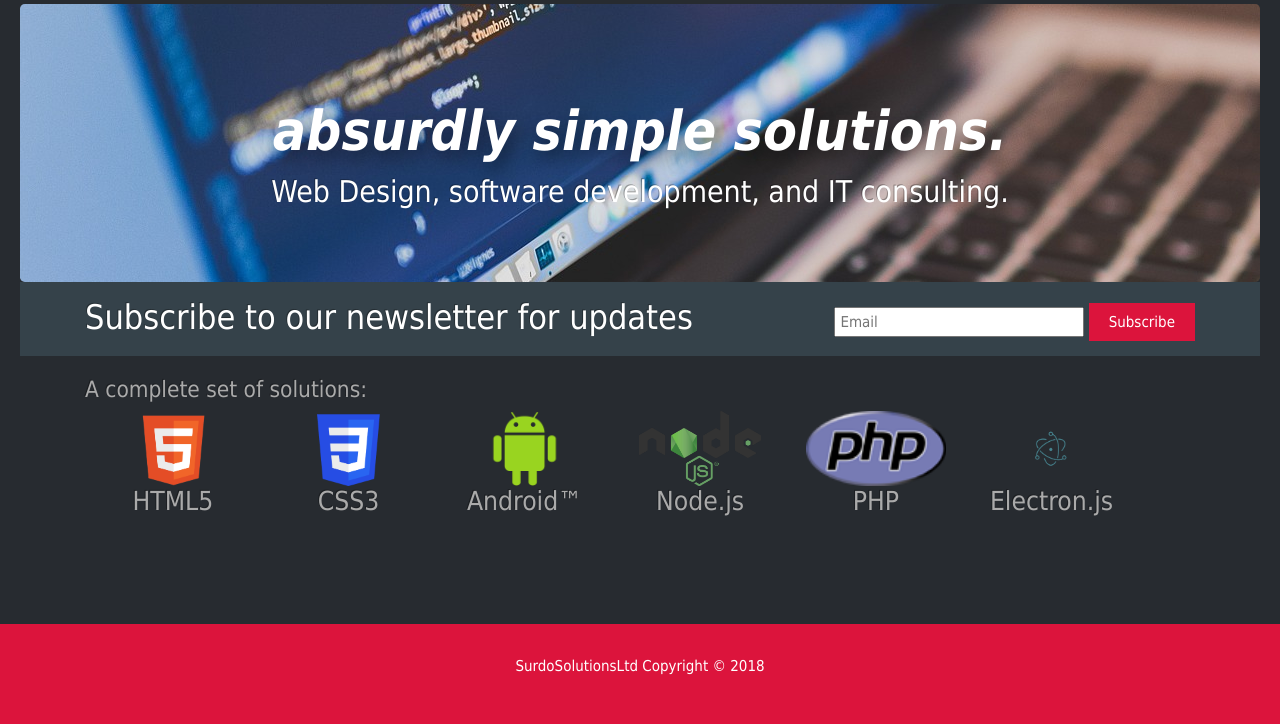
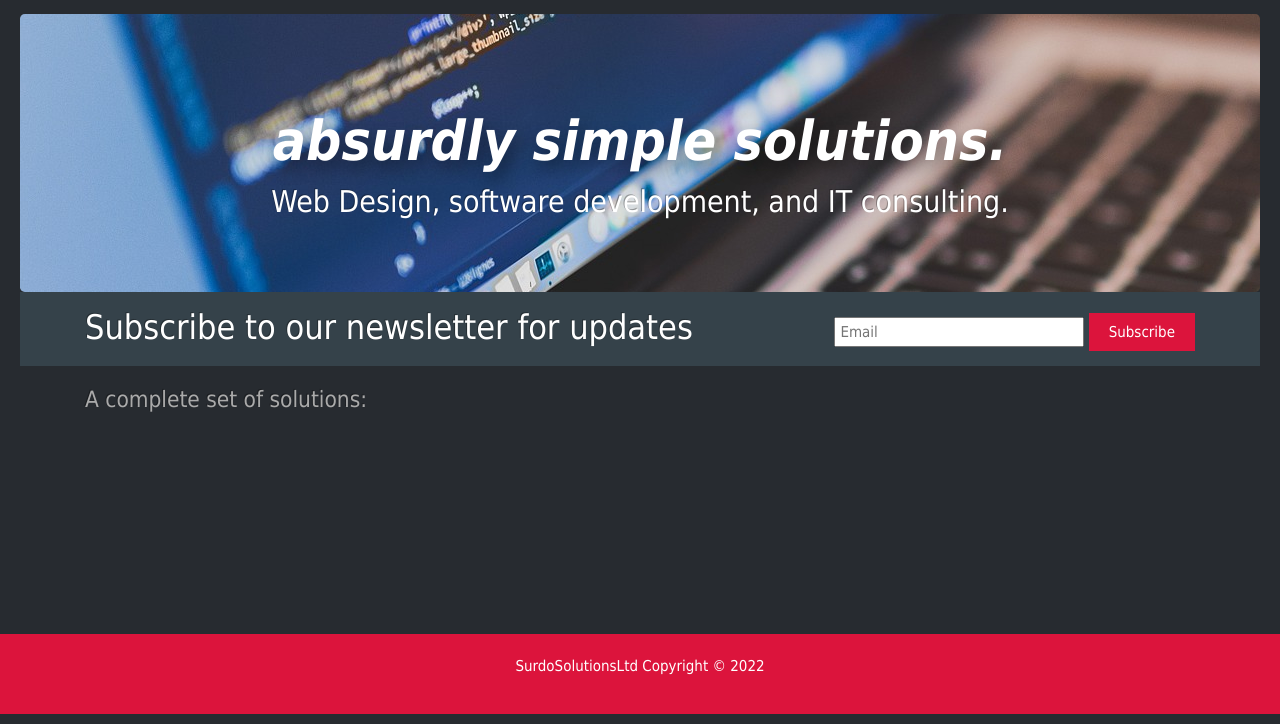
Before and after one commit to SurdoSolutions/surdowebtemp, a PHP site: page / in a window 1280 px wide. Shown: the part 86-810 px from the top of the page. Run offline with PHP 8.4, Linux system fonts and the light colour scheme; data that the repository does not hold is empty; some libraries are stand-ins or nearby versions.

Commit message:
resize header, main, footer

```diff
--- a/css/style.css
+++ b/css/style.css
@@ -50,7 +50,7 @@ ul{
 /* Header */
 header{
   color: #ffffff;
-  min-height: 70px;
+  min-height: 10vh;
 }
 
 header a{
@@ -239,7 +239,7 @@ footer{
     color: white;
     background: crimson;
     text-align: center;
-    min-height: 12.55vh;
+    min-height: 10vh;
     align-items: center;
     display: grid;
 }
--- a/inc/footer.php
+++ b/inc/footer.php
@@ -1,6 +1,6 @@
     </main>
         <footer>
-            <p>SurdoSolutionsLtd Copyright &#169; 2018</p>
+            <p>SurdoSolutionsLtd Copyright &#169; 2022</p>
         </footer>
 
         <script src="https://code.jquery.com/jquery-3.2.1.slim.min.js" integrity="sha384-KJ3o2DKtIkvYIK3UENzmM7KCkRr/rE9/Qpg6aAZGJwFDMVNA/GpGFF93hXpG5KkN" crossorigin="anonymous"></script>
--- a/index.php
+++ b/index.php
@@ -88,28 +88,16 @@
       <div class="container">
         <h4>A complete set of solutions:</h4>
 		<div class="box">
-          <a href="https://www.w3.org/html/" target="_blank"><img src="./img/logohtml5.png" alt=""></a>
-          <h3>HTML5</h3>
         </div>
         <div class="box">
-          <a href="https://www.w3.org/TR/2011/REC-CSS2-20110607/" target="_blank"><img src="./img/logocss3.png" alt=""></a>
-          <h3>CSS3</h3>
         </div>
         <div class="box">
-          <a href="https://developer.android.com/index.html" target="_blank"><img src="./img/android-logo.png" alt=""></a>
-          <h3>Android&trade;</h3>
         </div>
 				<div class="box">
-          <a href="https://nodejs.org/en/" target="_blank"><img src="./img/nodejs-new-pantone-black.png" alt=""></a>
-          <h3>Node.js</h3>
         </div>
         <div class="box">
-          <a href="http://www.php.net/" target="_blank"><img src="./img/php-med-trans.png" alt=""></a>
-          <h3>PHP</h3>
         </div>
         <div class="box">
-          <a href="https://electronjs.org/" target="_blank"><img src="./img/electronjslogo.png" alt=""></a>
-          <h3>Electron.js</h3>
         </div>
       </div>
     </section>
```
